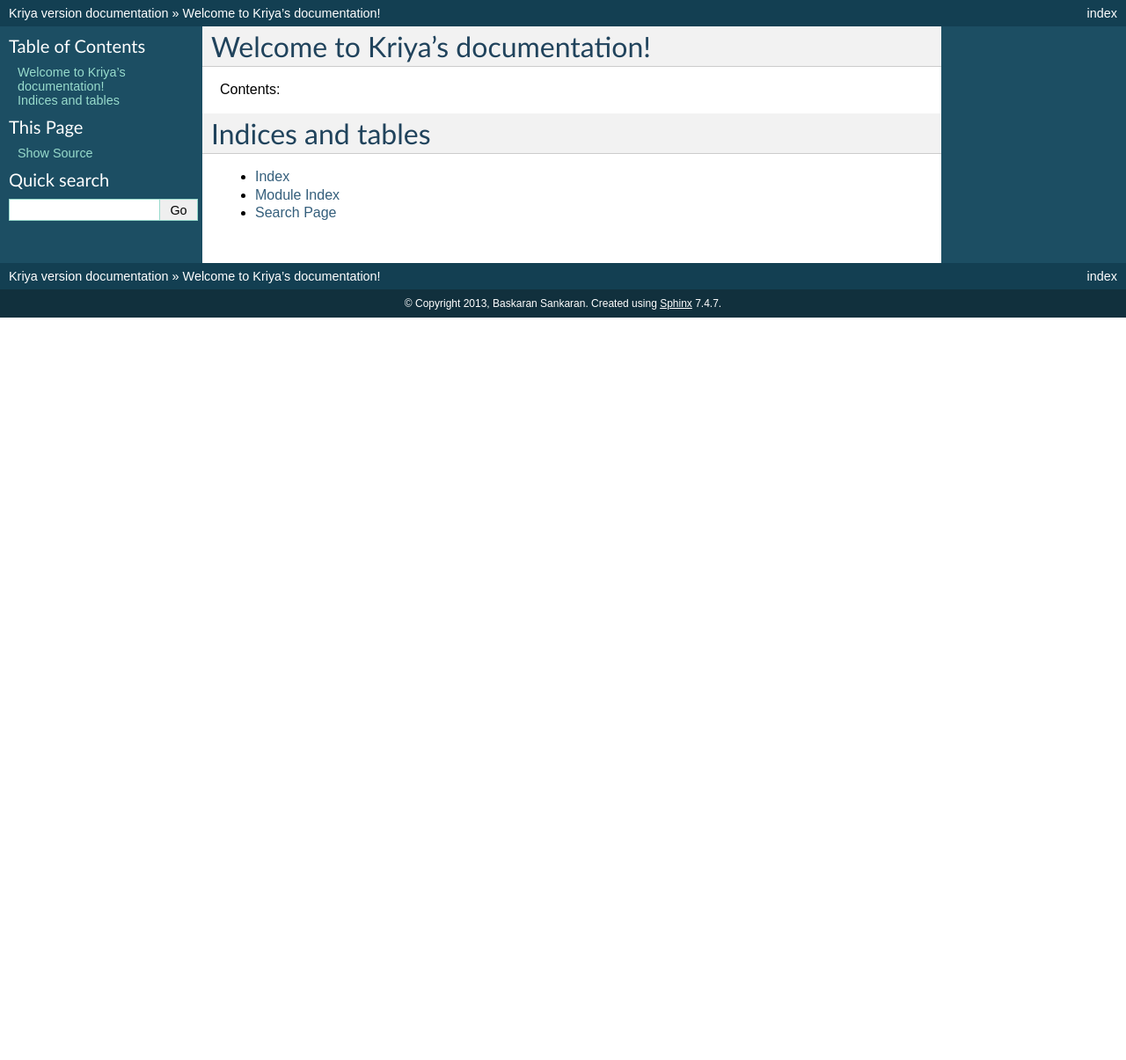
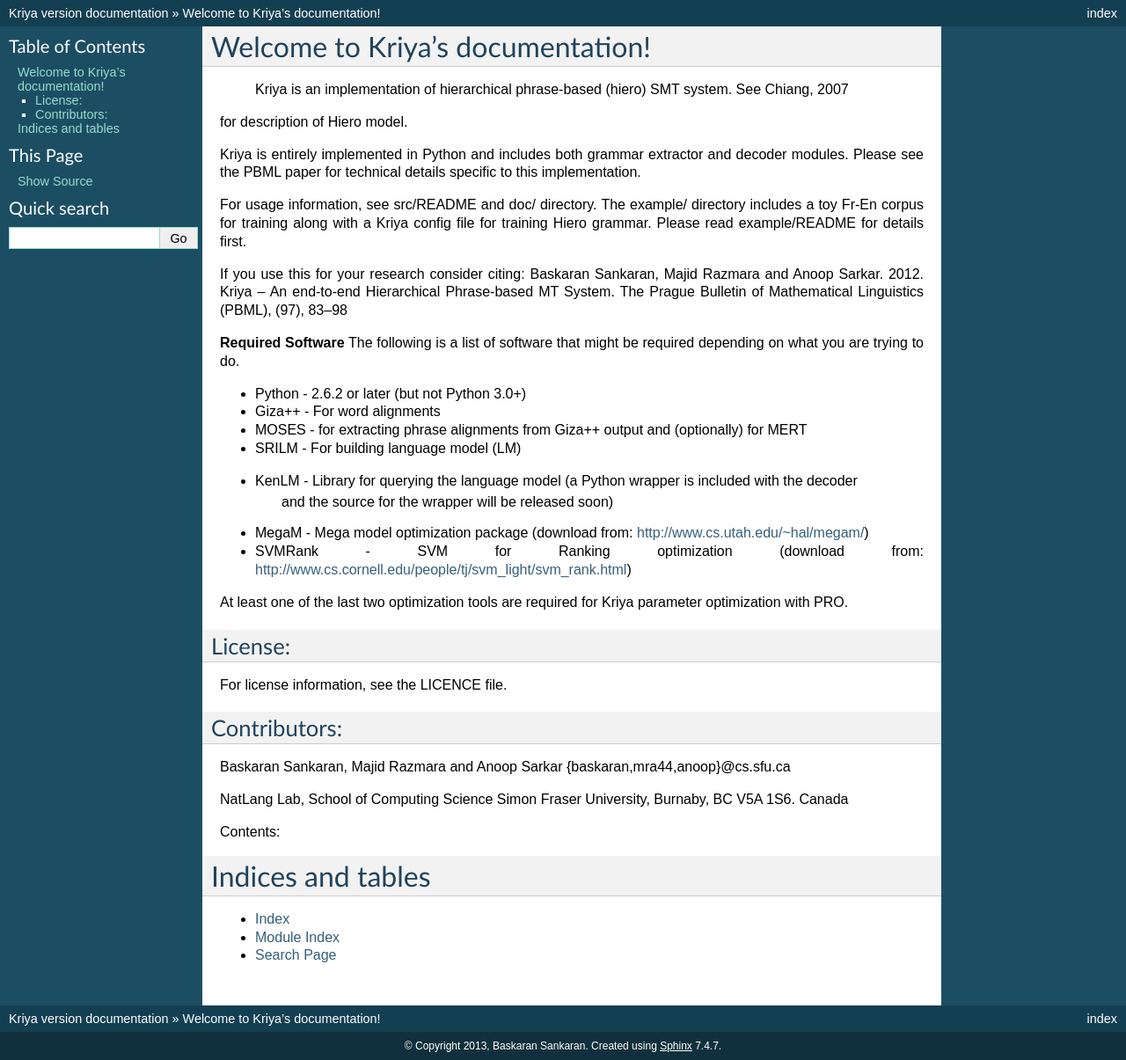
Before and after one commit to sfu-natlang/Kriya, a Sphinx documentation site: the page built from docs/index.rst, in a window 1280 px wide. Shown: the whole page at 88% size. Built offline with Sphinx 7.4.7, drawn with Linux system fonts in a browser that asks for light colours; formulas are drawn with MathJax 3; before the commit the page ends 900 px from its top, so only the background shows below that.

Commit message:
testing index rst 0

```diff
--- a/docs/index.rst
+++ b/docs/index.rst
@@ -5,6 +5,51 @@
 
 Welcome to Kriya's documentation!
 =================================
+
+
+	Kriya is an implementation of hierarchical phrase-based (hiero) SMT system. See Chiang, 2007
+for description of Hiero model.
+
+Kriya is entirely implemented in Python and includes both grammar extractor and decoder modules.
+Please see the PBML paper for technical details specific to this implementation.
+
+For usage information, see src/README and doc/ directory. The example/ directory includes a toy
+Fr-En corpus for training along with a Kriya config file for training Hiero grammar. Please read
+example/README for details first.
+
+If you use this for your research consider citing:
+Baskaran Sankaran, Majid Razmara and Anoop Sarkar. 2012. Kriya – An end-to-end Hierarchical
+Phrase-based MT System. The Prague Bulletin of Mathematical Linguistics (PBML), (97), 83--98
+
+**Required Software**
+The following is a list of software that might be required depending on what you are trying to do.
+
+* Python  - 2.6.2 or later (but not Python 3.0+)
+
+* Giza++  - For word alignments
+* MOSES   - for extracting phrase alignments from Giza++ output and (optionally) for MERT
+* SRILM   - For building language model (LM)
+* KenLM   - Library for querying the language model (a Python wrapper is included with the decoder
+            and the source for the wrapper will be released soon)
+* MegaM   - Mega model optimization package (download from: http://www.cs.utah.edu/~hal/megam/)
+* SVMRank - SVM for Ranking optimization (download from: http://www.cs.cornell.edu/people/tj/svm_light/svm_rank.html)
+
+At least one of the last two optimization tools are required for Kriya parameter optimization with PRO.
+
+License:
+--------
+For license information, see the LICENCE file.
+
+
+Contributors:
+-------------
+Baskaran Sankaran, Majid Razmara and Anoop Sarkar
+{baskaran,mra44,anoop}@cs.sfu.ca
+
+NatLang Lab, School of Computing Science
+Simon Fraser University,
+Burnaby, BC V5A 1S6. Canada
+
 
 Contents:
 
```
